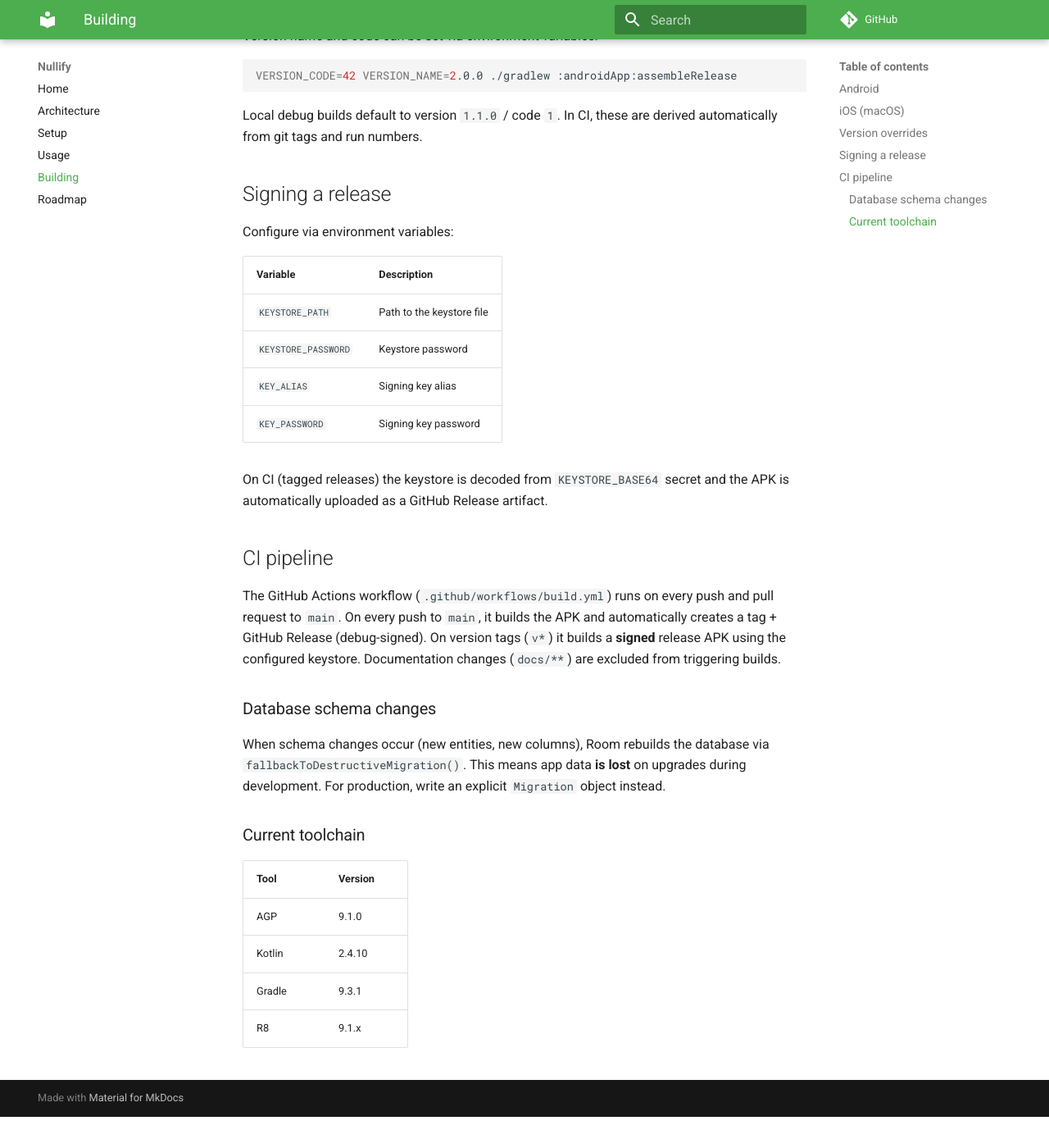
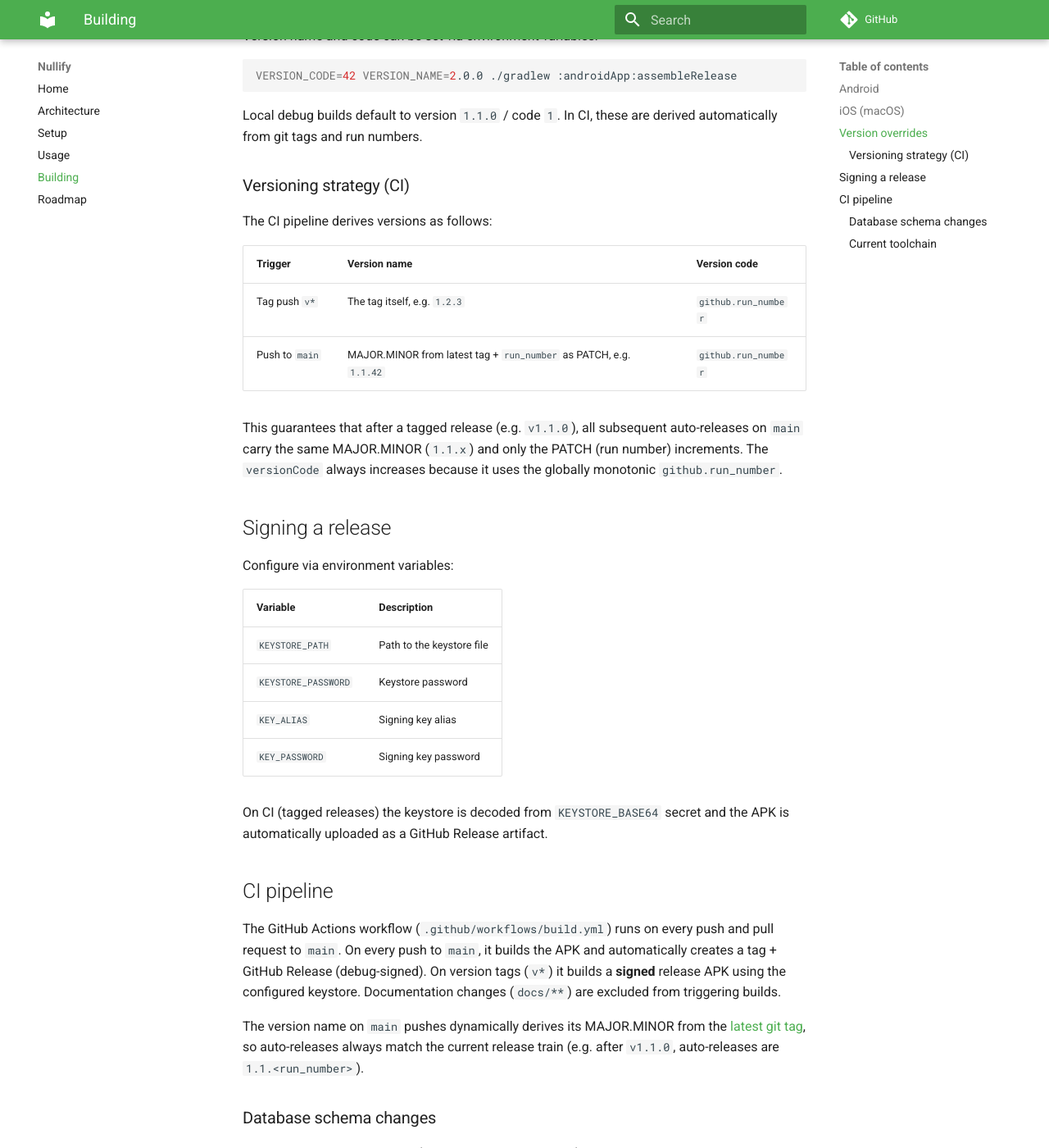
Before and after one commit to iferpaz7/nullify, an MkDocs documentation site: the page built from docs/wiki/building.md, in a window 1280 px wide and 1400 px high, scrolled down 732 px. Shown: the whole window at 82% size. Built offline with MkDocs 1.6.1 and Material for MkDocs 9.7.7, drawn with Linux system fonts in a browser that asks for light colours; comment, search, counter and statistics services are not loaded; before the commit the page ends 2094 px from its top, so only the background shows below that.

Commit message:
ci: derive MAJOR.MINOR from latest git tag for auto-releases

```diff
--- a/docs/wiki/building.md
+++ b/docs/wiki/building.md
@@ -37,6 +37,20 @@ VERSION_CODE=42 VERSION_NAME=2.0.0 ./gradlew :androidApp:assembleRelease
 Local debug builds default to version `1.1.0` / code `1`. In CI, these are
 derived automatically from git tags and run numbers.
 
+### Versioning strategy (CI)
+
+The CI pipeline derives versions as follows:
+
+| Trigger | Version name | Version code |
+|---------|-------------|--------------|
+| Tag push `v*` | The tag itself, e.g. `1.2.3` | `github.run_number` |
+| Push to `main` | MAJOR.MINOR from latest tag + `run_number` as PATCH, e.g. `1.1.42` | `github.run_number` |
+
+This guarantees that after a tagged release (e.g. `v1.1.0`), all subsequent
+auto-releases on `main` carry the same MAJOR.MINOR (`1.1.x`) and only the
+PATCH (run number) increments. The `versionCode` always increases because it
+uses the globally monotonic `github.run_number`.
+
 ## Signing a release
 
 Configure via environment variables:
@@ -59,6 +73,11 @@ automatically creates a tag + GitHub Release (debug-signed). On version tags
 (`v*`) it builds a **signed** release APK using the configured keystore.
 Documentation changes (`docs/**`) are excluded from triggering builds.
 
+The version name on `main` pushes dynamically derives its MAJOR.MINOR from the
+[latest git tag](https://git-scm.com/docs/git-describe), so auto-releases
+always match the current release train (e.g. after `v1.1.0`, auto-releases are
+`1.1.<run_number>`).
+
 ### Database schema changes
 
 When schema changes occur (new entities, new columns), Room rebuilds the
```
Also changed, not shown: 1 other file.
